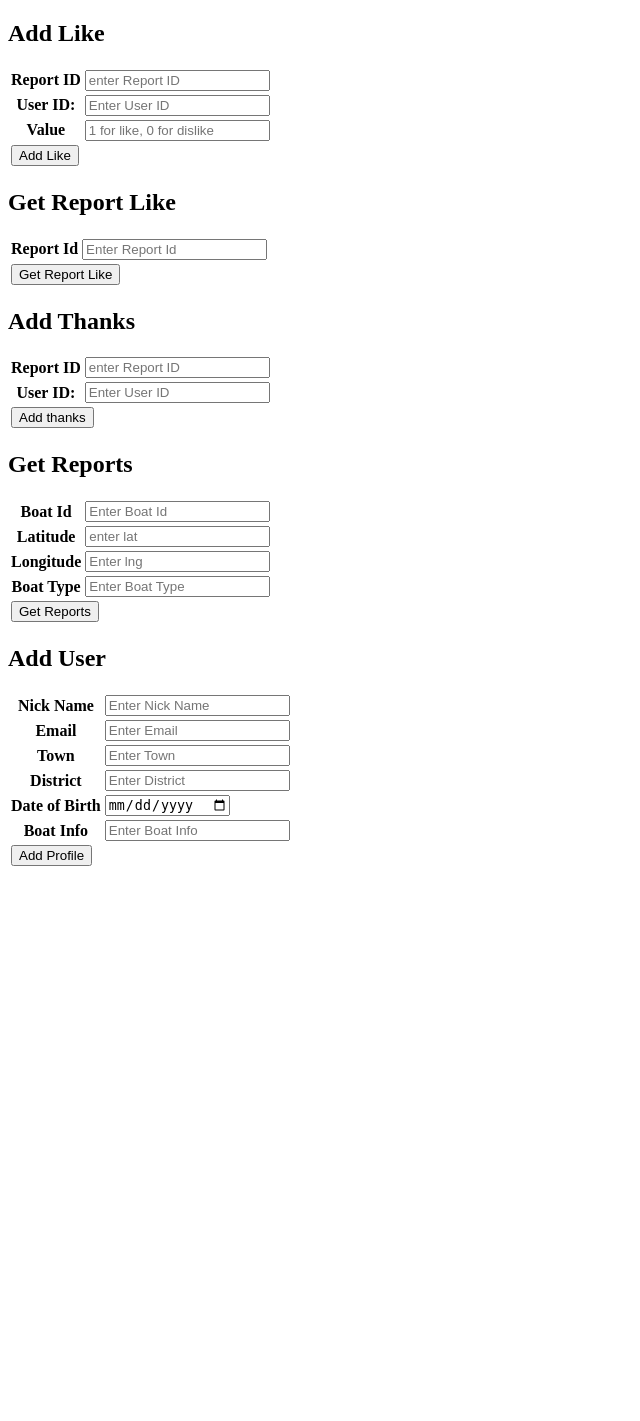
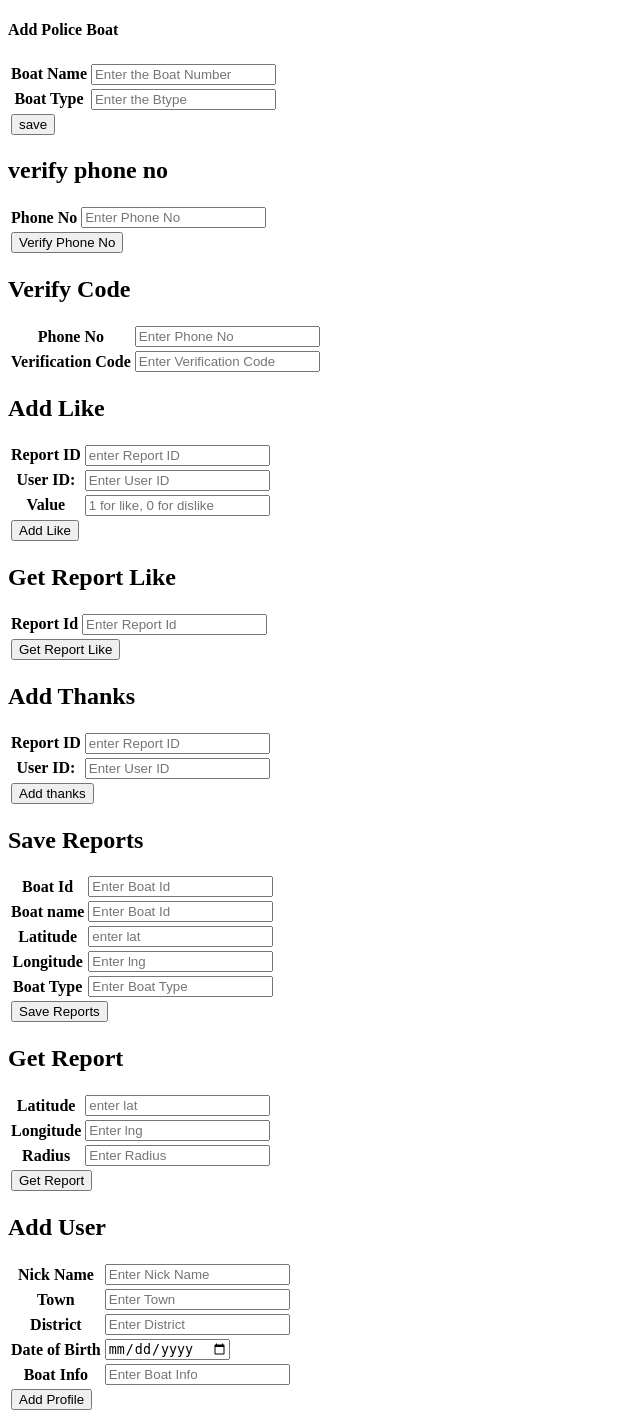
Before and after one commit to stoic1979/BoatServer, a Flask app: page /api_demo in a window 1280 px wide. Shown: the whole page, without its empty margins (0-640 px from the left). Before the commit the page ends 866 px from the top, so only its background shows below. Run offline with Flask 2, Linux system fonts and the light colour scheme.

Commit message:
update apis

```diff
--- a/server.py
+++ b/server.py
@@ -194,15 +194,17 @@
 
 @app.route("/save_police_boat", methods=['POST'])
 def api_post():
-
-    boat_number = request.form['boat_number']
-    btype = request.form['btype']
-
-    #boat = Boat("assd", 1234)
-    boat = Boat(boat_number, btype)
-    db.session.add(boat)
-    db.session.commit()
-    return "boat_number: %s is saved" % (boat_number)
+    try:
+        boat_name = request.form['boat_name']
+        btype = request.form['btype']
+         #boat = Boat("assd", 1234)
+        boat = Boat(boat_name, btype)
+        db.session.add(boat)
+        db.session.commit()
+    except Exception as exp:
+        print "=============> got exp", exp
+        print(traceback.print_stack())
+    return "boat_name: %s is saved" % (boat_name)
 
 @app.route("/location")
 def location():
@@ -228,12 +230,11 @@
     print "======add_profile()::",request.form
     try:
         Nickname = request.form['nickname']
-        Email = request.form['email']
         Town = request.form['town']
         District = request.form['district']
         Dob = request.form['dob']
         Boatinfo = request.form['boatinfo']
-        Profile = User(Nickname, Email, Town, District, Dob, Boatinfo)
+        Profile = User(Nickname, Town, District, Dob, Boatinfo)
         db.session.add(Profile)
         db.session.commit()
     except Exception as exp:
@@ -286,24 +287,27 @@
 
 @app.route("/add_thanks", methods=['POST'])
 def add_thanks():
-    print "=====add_thanks():==", request.form
     try:
-        thanks_report_id = request.form['thanks_report_id']
-        thanks_user_id = request.form['thanks_user_id']
+        report_id = request.form['thanks_report_id']
+        user_id = request.form['thanks_user_id']
+        thanks = Thanks(report_id, user_id)
+        db.session.add(thanks)
+        db.session.commit()
     except Exception as exp:
         print "exp:", exp
         print(traceback.format_exc())
     return "Thanks Added"
 
-@app.route("/get_reports", methods=['POST'])
-def get_reports():
-    print "=====get_reports():==", request.form
+@app.route("/save_reports", methods=['POST'])
+def save_reports():
+    print "=====save_reports():==", request.form
     try:
         boat_id = request.form['boat_id']
+        name = request.form['boat_name']
         get_lat = request.form['get_lat']
         get_lng = request.form['get_lng']
         boat_type = request.form['boat_type']
-        getreport = Report(boat_id, get_lat, get_lng, boat_type)
+        getreport = Report(boat_id, name, get_lat, get_lng, boat_type)
         db.session.add(getreport)
         db.session.commit()
     except Exception as exp:
@@ -311,7 +315,18 @@
         print(traceback.format_exc())
     return "Get Reports.."
 
-
+@app.route("/get_report")
+def get_report():
+    print "======== get_report() : ======= ", request.form
+    # try:
+    #     lat = request.form['get_lat']
+    #     lng = request.form['get_lng']
+    #     radius = request.form['radius']
+    #     print "latitude : %s " % lat
+    # except Exception as exp:
+    #     print "exp:",exp
+    #     print(traceback.format_exc())
+    return "done"
 
 
 
--- a/templates/api_demo.html
+++ b/templates/api_demo.html
@@ -8,22 +8,7 @@
 
 		<br>
 		<br>
-    	<h4>Add Police Boat</h4>
-    	<form method="post" action="/save_police_boat">
-    		<TABLE>
-    			<tr>
-    				<th>Boat Number</th>
-    				<td><input type="text" name="boat_number" placeholder="Enter the Boat Number"></td>
-    			</tr>
-                <tr>
-                    <th>Boat Type</th>
-                    <td><input type="text" name="btype" placeholder="Enter the Btype"></td>
-                </tr>
-    			<tr>
-					<td colspan="2"><input type="submit" value="save">
-				</tr>
-    		</TABLE>
-    	</form>
+
 
         <h1>Like Report</h1>
         <form method="post" action="/save_like_report">
@@ -51,8 +36,69 @@
 
 
 
-        <!-- ++++++++++++++++++++++++++++++++++ Add Like ++++++++++++++++++++++++++++++  -->
+        <h4>Add Police Boat</h4>
+        <form method="post" action="/save_police_boat">
+            <TABLE>
+                <tr>
+                    <th>Boat Name</th>
+                    <td><input type="text" name="boat_name" placeholder="Enter the Boat Number"></td>
+                </tr>
+                <tr>
+                    <th>Boat Type</th>
+                    <td><input type="text" name="btype" placeholder="Enter the Btype"></td>
+                </tr>
+                <tr>
+                    <td colspan="2"><input type="submit" value="save">
+                </tr>
+            </TABLE>
+        </form>
 
+
+        <!-- ++++++++++++++++++++++++++++++++++ verify phone no ++++++++++++++++++++++++++++++  -->
+
+        <h2>verify phone no</h2>
+        <form  action="/verify_phoneno">
+            <table>
+                <tr>
+                    <th>
+                        Phone No
+                    </th>
+                    <td>
+                        <input type="phone" name="phoneno" placeholder="Enter Phone No">
+                    </td>
+                </tr>
+                 <tr>
+                    <td colspan="2"><input type="submit" value="Verify Phone No">
+                </tr>
+            </table>
+        </form>
+
+
+
+ <!-- ++++++++++++++++++++++++++++++++++Verify Code ++++++++++++++++++++++++++++++  -->
+
+        <h2>Verify Code</h2>
+        <form method="post" action="/verify_code">
+            <table>
+                <tr>
+                    <th>
+                        Phone No
+                    </th>
+                    <td>
+                        <input type="phone" name="phoneno" placeholder="Enter Phone No">
+                    </td>
+                </tr>
+                <tr>
+                    <th>Verification Code</th>
+                    <td>
+                        <input type="phone" name="vcode" placeholder="Enter Verification Code">
+                    </td>
+                </tr>
+            </table>
+        </form>
+
+
+         <!-- ++++++++++++++++++++++++++++++++++ Add Like ++++++++++++++++++++++++++++++  -->
 
         <h2>Add Like</h2>
         <form method="post" action="/add_like">
@@ -124,15 +170,20 @@
         </form>
 
 
-        <!-- ++++++++++++++++++++++++++++++++++ Get Reports ++++++++++++++++++++++++++++++  -->
+        <!-- ++++++++++++++++++++++++++++++++++ Save Reports ++++++++++++++++++++++++++++++  -->
 
-        <h2>Get Reports</h2>
+        <h2>Save Reports</h2>
          <form  method="post" action="/get_reports">
             <table>
              <tr>
                     <th>Boat Id</th>
                     <td><input type="text" name="boat_id" placeholder="Enter Boat Id"></td>
                 </tr>
+                <tr>
+                    <th>Boat name</th>
+                    <td><input type="text" name="boat_name " placeholder="Enter Boat Id"></td>
+                </tr>
+
                 <tr>
                     <th>Latitude</th>
                     <td><input type="text" name="get_lat" placeholder="enter lat"></td>
@@ -148,11 +199,39 @@
                     <td><input type="text" name="boat_type" placeholder="Enter Boat Type"></td>
                 </tr>
                 <tr>
-                    <td colspan="2"><input type="submit" value="Get Reports">
+                    <td colspan="2"><input type="submit" value="Save Reports">
                 </tr>
             </table>
         </form>
 
+
+        <!-- ++++++++++++++++++++++++++++++++++ Get Report ++++++++++++++++++++++++++++++  -->
+
+
+        <h2>Get Report</h2>
+        <form action="/get_report">
+            <table>
+               <tr>
+                    <th>Latitude</th>
+                    <td><input type="text" name="get_lat" placeholder="enter lat"></td>
+                </tr>
+                <tr>
+                    <th>
+                        Longitude
+                    </th>
+                    <td><input type="text" name="get_lng" placeholder="Enter lng"></td>
+                </tr>
+                <tr>
+                    <th>Radius</th>
+                    <td>
+                        <input type="text" name="radius" placeholder="Enter Radius">
+                    </td>
+                </tr>
+                 <tr>
+                    <td colspan="2"><input type="submit" value="Get Report">
+                </tr>
+            </table>
+        </form>
 
         <!-- ++++++++++++++++++++++++++++++++++ ADD USER FORM ++++++++++++++++++++++++++++++  -->
 
@@ -162,10 +241,6 @@
                 <tr>
                     <th>Nick Name</th>
                     <td><input type="text" name="nickname" placeholder="Enter Nick Name"></td>
-                </tr>
-                <tr>
-                <th>Email</th>
-                <td><input type="text" name="email" placeholder="Enter Email"></td>
                 </tr>
                 <tr>
                     <th>Town</th>
```
Also changed, not shown: models.py (+14 -9 lines).
